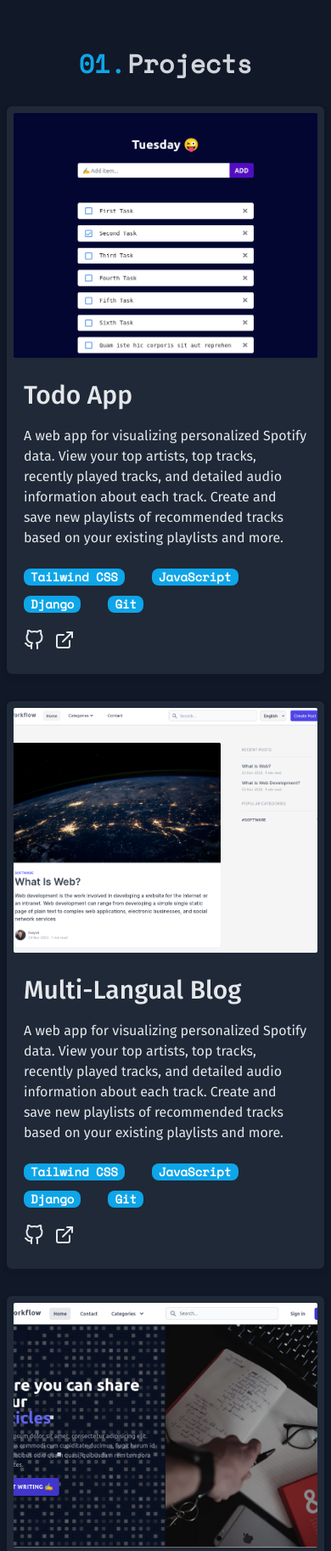
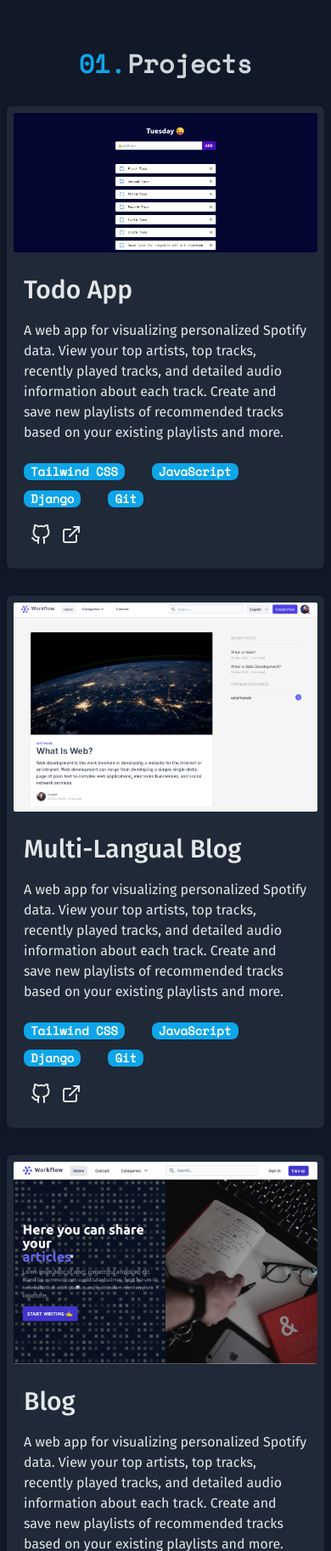
Before and after one commit to Inayatullahsh/inayatullahsh.github.io, a website: page index.html in a window 390 px wide. Shown: the part 1680-3505 px from the top of the page at 85% size. Drawn offline with nearby package versions, Linux system fonts and the light colour scheme.

Commit message:
fix minor design changes - quote, card image...

```diff
--- a/index.html
+++ b/index.html
@@ -324,7 +324,7 @@
 
   <!-- projects -->
   <section id="projects" class="">
-    <div class="container px-2 py-10 mx-auto pb-8 max-w-7xl md:px-20 scroll-m-20">
+    <div class="container px-2 py-10 mx-auto pb-8 max-w-7xl sm:px-4 md:px-10 lg:px-20 scroll-m-20">
       <h2
         class="text-3xl md:text-4xl lg:pb-4 font-bold capitalize text-center md:text-left before:content-['01.'] before:text-sky-500 before:text-3xl before:-mr-4 text-gray-300 font-mono">
         Projects
@@ -334,12 +334,13 @@
 
         <!-- Card -->
         <div
-          class="px-2 pt-2 pb-5 md:pb-2 bg-gray-800 relative shadow-md shadow-gray-900  grid max-w-lg md:max-w-5xl grid-cols-1 mx-auto md:grid-cols-2 rounded-md">
-          <div class="overflow-hidden  relative aspect-w-16 aspect-h-9 min-h-[18rem] cursor-pointer">
-            <img class="object-cover w-full h-full rounded-sm" src="./media/projects/dj_todo_app.png" alt="" />
+          class="lg:grid lg:grid-cols-2 2xl:grid-cols-5  px-2 pt-2 pb-5 md:pb-2 bg-gray-800 relative shadow-md shadow-gray-900 max-w-lg lg:max-w-5xl  mx-auto rounded-md">
+          <div class="overflow-hidden relative w-full max-h-80 lg:max-h-full  cursor-pointer 2xl:col-span-2">
+            <img class="object-cover object-center w-full h-full cursor-pointer rounded-sm"
+              src="./media/projects/dj_todo_app.png" alt="" />
             <!-- <p class="absolute inset-0 bg-gray-400/20"></p> -->
           </div>
-          <div class="px-3 md:px-6 py-2 md:py-6">
+          <div class="px-3 md:px-6 py-2 md:py-6 2xl:col-span-3">
             <h3 class="mt-4 text-3xl leading-10 pb-4 font-medium text-gray-200">
               Todo App
             </h3>
@@ -354,7 +355,7 @@
               <span class="used-tech">Django</span>
               <span class="used-tech">Git</span>
             </div>
-            <div class="flex gap-x-3">
+            <div class="flex gap-x-3 pl-2">
               <a href="" rel="noopener noreferrer" target="_blank">
                 <svg xmlns="http://www.w3.org/2000/svg" role="img" class="w-6 h-6 stroke-gray-200" viewBox="0 0 24 24"
                   fill="none" stroke="currentColor" stroke-width="2" stroke-linecap="round" stroke-linejoin="round">
@@ -382,12 +383,13 @@
 
         <!-- Card -->
         <div
-          class="px-2 pt-2 pb-5 md:pb-2 bg-gray-800 relative shadow-md shadow-gray-900  grid max-w-lg md:max-w-5xl grid-cols-1 mx-auto md:grid-cols-2 rounded-md">
-          <div class="overflow-hidden rounded-sm relative aspect-w-16 aspect-h-9 min-h-[18rem] cursor-pointer">
-            <img class="object-cover w-full h-full" src="./media/projects/Dj_blog.png" alt="" />
+          class="lg:grid lg:grid-cols-2 2xl:grid-cols-5  px-2 pt-2 pb-5 md:pb-2 bg-gray-800 relative shadow-md shadow-gray-900 max-w-lg lg:max-w-5xl  mx-auto rounded-md">
+          <div class="overflow-hidden relative w-full max-h-80 lg:max-h-full  cursor-pointer 2xl:col-span-2">
+            <img class="object-cover object-center w-full h-full cursor-pointer rounded-sm"
+              src="./media/projects/Dj_blog.png" alt="" />
             <!-- <p class="absolute inset-0 bg-gray-400/20"></p> -->
           </div>
-          <div class="px-3 md:px-6 py-2 md:py-6">
+          <div class="px-3 md:px-6 py-2 md:py-6 2xl:col-span-3">
             <h3 class="mt-4 text-3xl leading-10 pb-4 font-medium text-gray-200">
               Multi-Langual Blog
             </h3>
@@ -402,7 +404,7 @@
               <span class="used-tech">Django</span>
               <span class="used-tech">Git</span>
             </div>
-            <div class="flex gap-x-3">
+            <div class="flex gap-x-3 pl-2">
               <a href="" rel="noopener noreferrer" target="_blank">
                 <svg xmlns="http://www.w3.org/2000/svg" role="img" class="w-6 h-6 stroke-gray-200" viewBox="0 0 24 24"
                   fill="none" stroke="currentColor" stroke-width="2" stroke-linecap="round" stroke-linejoin="round">
@@ -430,12 +432,13 @@
 
         <!-- Card -->
         <div
-          class="px-2 pt-2 pb-5 md:pb-2 bg-gray-800 relative shadow-md shadow-gray-900  grid max-w-lg md:max-w-5xl grid-cols-1 mx-auto md:grid-cols-2 rounded-md">
-          <div class="overflow-hidden  relative aspect-w-16 aspect-h-9 min-h-[18rem] cursor-pointer">
-            <img class="object-cover w-full h-full rounded-sm" src="./media/projects/blog_v1.0.png" alt="" />
+          class="lg:grid lg:grid-cols-2 2xl:grid-cols-5  px-2 pt-2 pb-5 md:pb-2 bg-gray-800 relative shadow-md shadow-gray-900 max-w-lg lg:max-w-5xl  mx-auto rounded-md">
+          <div class="overflow-hidden relative w-full max-h-80 lg:max-h-full  cursor-pointer 2xl:col-span-2">
+            <img class="object-cover object-center w-full h-full cursor-pointer rounded-sm"
+              src="./media/projects/blog_v1.0.png" alt="" />
             <!-- <p class="absolute inset-0 bg-gray-400/20"></p> -->
           </div>
-          <div class="px-3 md:px-6 py-2 md:py-6">
+          <div class="px-3 md:px-6 py-2 md:py-6 2xl:col-span-3">
             <h3 class="mt-4 text-3xl leading-10 pb-4 font-medium text-gray-200">
               Blog
             </h3>
@@ -449,7 +452,7 @@
               <span class="used-tech">JavaScript</span>
               <span class="used-tech">Git</span>
             </div>
-            <div class="flex gap-x-3">
+            <div class="flex gap-x-3 pl-2">
               <a href="" rel="noopener noreferrer" target="_blank">
                 <svg xmlns="http://www.w3.org/2000/svg" role="img" class="w-6 h-6 stroke-gray-200" viewBox="0 0 24 24"
                   fill="none" stroke="currentColor" stroke-width="2" stroke-linecap="round" stroke-linejoin="round">
@@ -483,7 +486,7 @@
   <section id="contact" class="">
     <div class="container px-6 pt-24 pb-6 mx-auto max-w-7xl md:px-20 scroll-m-20 overflow-hidden">
       <h2
-        class="text-3xl md:text-4xl pb-10 font-bold capitalize text-center before:content-['04.'] before:text-sky-500 before:text-3xl before:-mr-4 text-gray-300 font-mono">
+        class="text-2xl md:text-3xl pb-6 font-bold capitalize text-center before:content-['04.'] before:text-sky-500 before:md:text-3xl before:text-3xl before:-mr-4 text-gray-300 font-mono">
         Contact
       </h2>
 
@@ -499,16 +502,16 @@
               class="max-w-[25rem] mx-auto block px-4 py-3 font-mono text-base font-bold text-center text-sky-500 capitalize border border-sky-500 rounded-md sm:inline-block hover:bg-sky-300/25 hover:text-sky-600 focus:bg-sky-300/20">
               Get a quote
             </button>
-            <p id="quoteWrapper" class="pt-4 hidden text-sky-500 font-normal text-base">
+            <p id="quoteWrapper" class="pt-6 text-sky-500 font-normal text-base" style="visibility: hidden;">
               <span class="text-3xl font-semibold text-sky-500">“</span>
               <span id="quote">
               </span>
-              <span class="text-3xl font-semibold text-blue-500">”</span>
+              <span class="text-3xl font-semibold text-sky-500">”</span>
             </p>
           </div>
         </div>
 
-        <div class="flex justify-around border-t border-t-gray-600 pt-8">
+        <div class="flex justify-around border-t border-t-gray-600 pt-10">
           <a href="https://github.com/Inayatullahsh" class="bg-gray-800 px-2 py-2 rounded-full group"
             rel="noopener noreferrer" target="_blank">
             <svg xmlns="http://www.w3.org/2000/svg" role="img"
@@ -584,18 +587,19 @@
     function newQuote() {
       var randomNumber = Math.floor(Math.random() * (quotes.length));
       //console.log(randomNumber);
-      document.getElementById('quoteWrapper').classList.remove('hidden');
+      //document.getElementById('quoteWrapper').classList.remove('hidden');
+      document.getElementById('quoteWrapper').style.visibility = "visible";
       document.getElementById('quote').innerHTML = quotes[randomNumber];
     }
 
 
     document.onreadystatechange = () => {
+
       //newQuote();
       if (document.readyState === "complete") {
         document.getElementById('loader').classList.add('hidden');
         //console.log("ready");
       }
-    };
 
       window.onscroll = function (e) {
         // print "false" if direction is down and "true" if up
@@ -610,9 +614,10 @@
             navbar.classList.remove("sticky");
           }
         }
-      console.log(this.oldScroll > this.scrollY);
+        //console.log(this.oldScroll > this.scrollY);
         this.oldScroll = this.scrollY;
       }
+    };
   </script>
 
 </body>
```
Also changed, not shown: css/output.css. Lines whose indentation alone changed are shown as unchanged.
